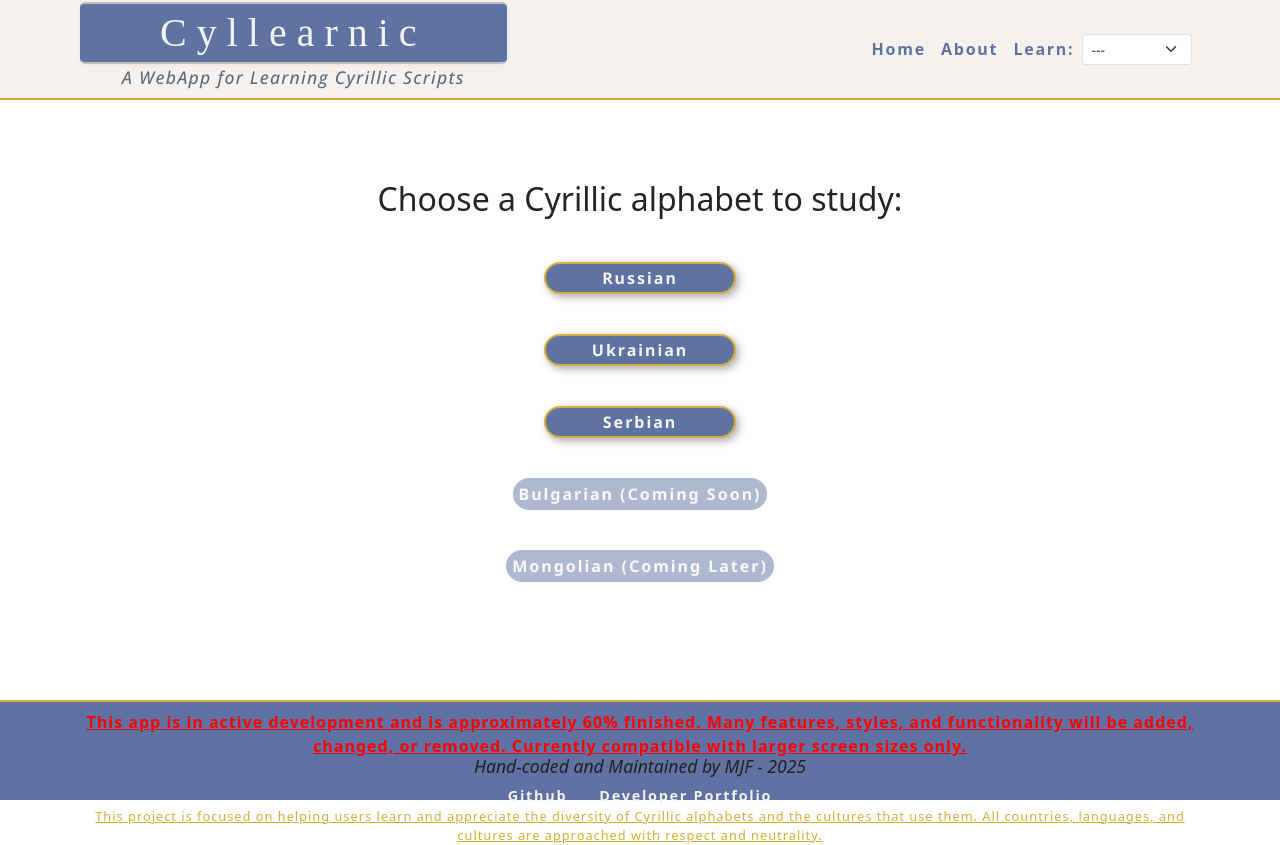
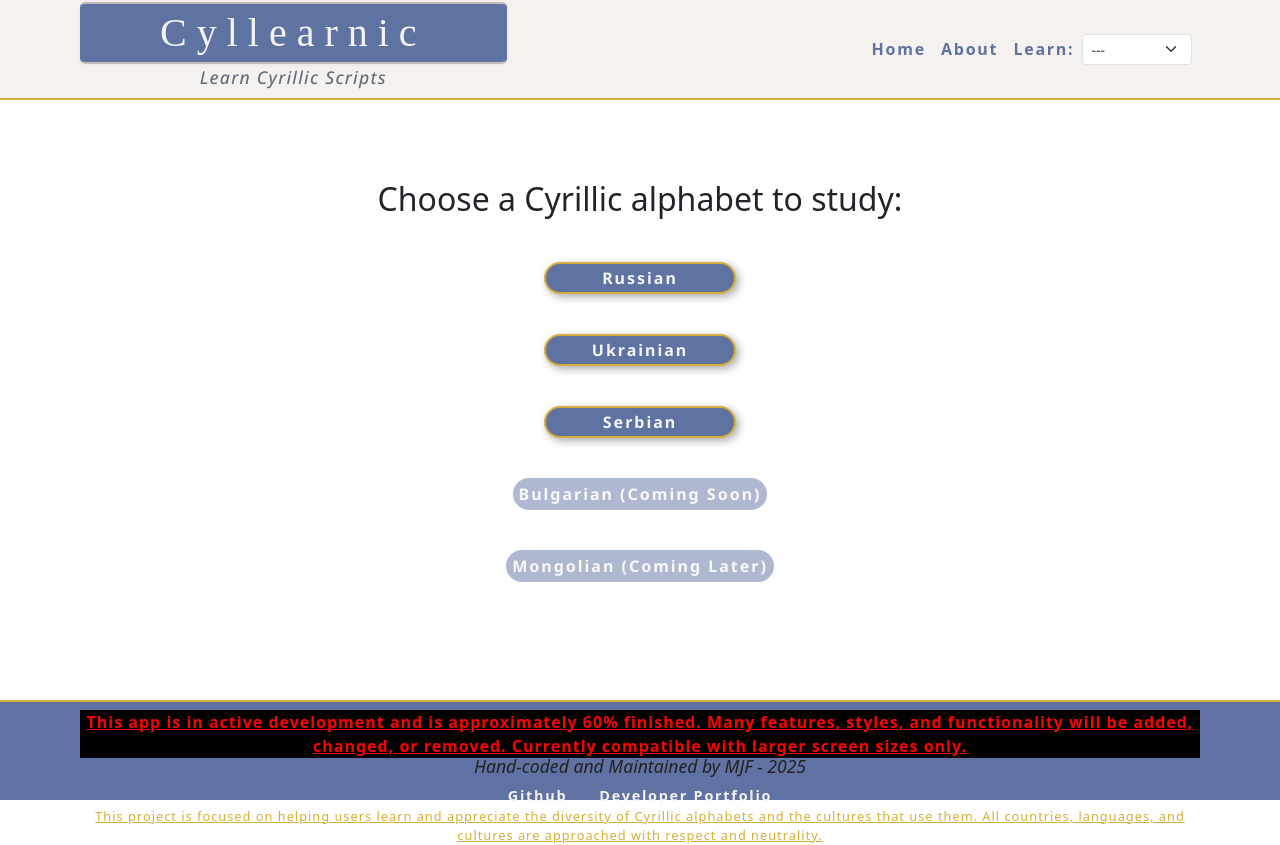
Before and after one commit to mjfru/cyllearnic, a React (Vite) app: page / in a window 1280 px wide. Built offline with nearby package versions, Linux system fonts and the light colour scheme; a web font is replaced by a local one.

Commit message:
small tweaks to verbiage in header, test a new key-value pair on RU dataset, make test display bolder, and update todo list

```diff
--- a/src/components/Footer.jsx
+++ b/src/components/Footer.jsx
@@ -3,11 +3,20 @@ const Footer = () => {
 
 	return (
 		<footer className="footer-container">
-      {/* REMOVE WHEN READY! */}
-			<p style={{ color: "red", fontWeight: "bold", textAlign: "center", fontSize: "16px", marginBottom: "-2px" }}>
-				This app is in active development and is approximately 60% finished. Many features, styles, and
-				functionality will be added, changed, or removed. Currently compatible
-				with larger screen sizes only.
+			{/* REMOVE WHEN READY! */}
+			<p
+				style={{
+					color: "red",
+					backgroundColor: "black",
+					fontWeight: "bold",
+					textAlign: "center",
+					fontSize: "16px",
+					marginBottom: "-2px",
+				}}
+			>
+				This app is in active development and is approximately 60% finished.
+				Many features, styles, and functionality will be added, changed, or
+				removed. Currently compatible with larger screen sizes only.
 			</p>
 			<h3>Hand-coded and Maintained by MJF - {currentYear}</h3>
 			<div className="personal-link-container">
--- a/src/components/Header.jsx
+++ b/src/components/Header.jsx
@@ -16,7 +16,7 @@ const Header = () => {
 				<Link to="/" className="logo-link">
 					<h1 className="logo">Cyllearnic</h1>
 				</Link>
-				<h2 className="sub-header">A WebApp for Learning Cyrillic Scripts</h2>
+				<h2 className="sub-header">Learn Cyrillic Scripts</h2>
 			</div>
 
 			<nav className="nav-container">
--- a/src/data/ru_cyrillic.js
+++ b/src/data/ru_cyrillic.js
@@ -6,6 +6,7 @@ export const russianCyrillic = [
 		pronunciation: "A",
 		example: "Анна",
 		meaning: "Anna (name)",
+    isUnique: false,
 	},
 	{
 		id: "ru02",
```
Also changed, not shown: todo.txt.
